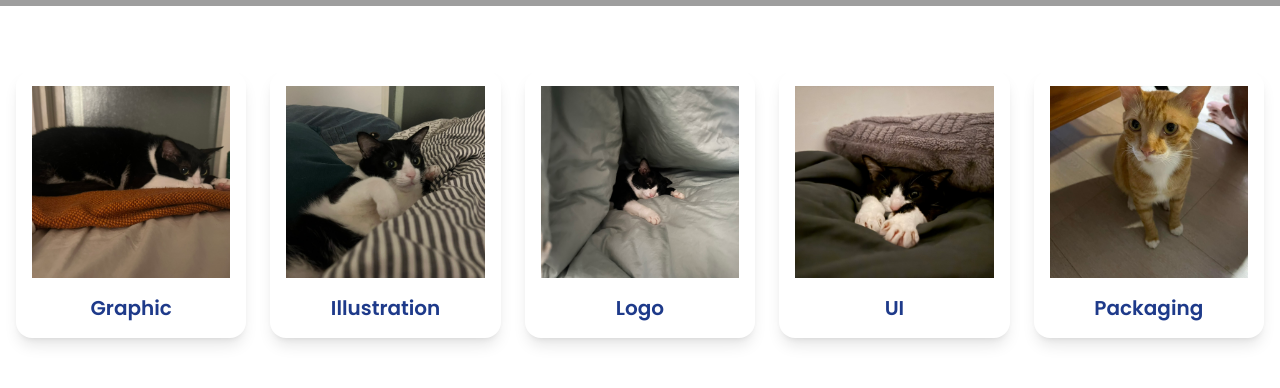
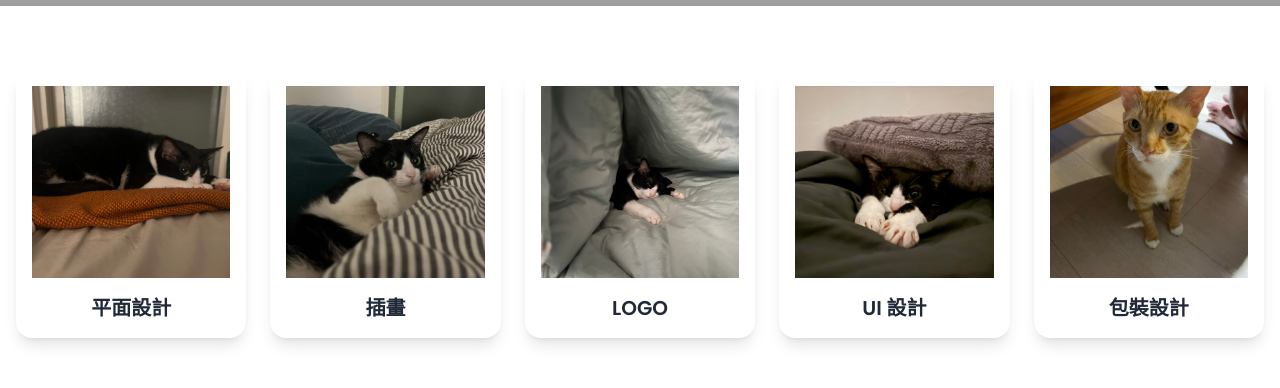
Before and after one commit to DeanYtest/design-showcase, a Next.js app: page / in a window 1280 px wide. Shown: the part 858-1246 px from the top of the page. Built offline with nearby package versions, Linux system fonts and the light colour scheme; grey boxes are pictures that could not be loaded.

Commit message:
rebuild2

```diff
--- a/components/ui/CategorySection.tsx
+++ b/components/ui/CategorySection.tsx
@@ -1,21 +1,22 @@
-'use client'
+'use client';
 
-import Image from 'next/image'
-import Link from 'next/link'
-import TiltCard from './TiltCard'
+import Image from 'next/image';
+import Link from 'next/link';
+import TiltCard from './TiltCard';
 
 const categories = [
-  { name: 'Graphic', href: '/graphic', image: '/images/graphic1.jpg' },
-  { name: 'Illustration', href: '/illustration', image: '/images/ill1.jpg' },
-  { name: 'Logo', href: '/logo', image: '/images/logo1.jpg' },
-  { name: 'UI', href: '/ui', image: '/images/ui1.jpg' },
-  { name: 'Packaging', href: '/packaging', image: '/images/pack1.jpg' },
-]
+  { name: '平面設計', href: '/graphic', image: '/images/graphic1.jpg' },
+  { name: '插畫', href: '/illustration', image: '/images/ill1.jpg' },
+  { name: 'LOGO', href: '/logo', image: '/images/logo1.jpg' },
+  { name: 'UI 設計', href: '/ui', image: '/images/ui1.jpg' },
+  { name: '包裝設計', href: '/packaging', image: '/images/pack1.jpg' },
+];
 
 export default function CategorySection() {
   return (
-    <section className="py-16 bg-white">
-      <div className="container mx-auto px-4 grid grid-cols-1 sm:grid-cols-2 md:grid-cols-3 lg:grid-cols-5 gap-6">
+    <section id="categories" className="py-16 bg-white">
+      <div className="container mx-auto px-4">
+        <div className="grid grid-cols-1 sm:grid-cols-2 md:grid-cols-3 lg:grid-cols-5 gap-6">
           {categories.map((cat) => (
             <TiltCard key={cat.name}>
               <Link href={cat.href} className="block">
@@ -27,13 +28,14 @@ export default function CategorySection() {
                     style={{ objectFit: 'cover' }}
                   />
                 </div>
-              <h3 className="mt-4 text-xl font-semibold text-center">
+                <h3 className="mt-4 text-xl font-semibold text-center text-gray-800">
                   {cat.name}
                 </h3>
               </Link>
             </TiltCard>
           ))}
         </div>
+      </div>
     </section>
-  )
+  );
 }
```
Lines whose indentation alone changed are shown as unchanged.
